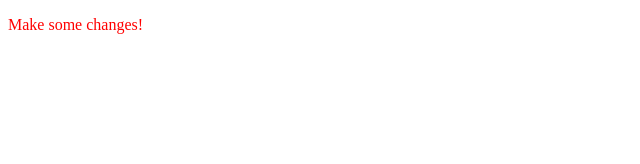
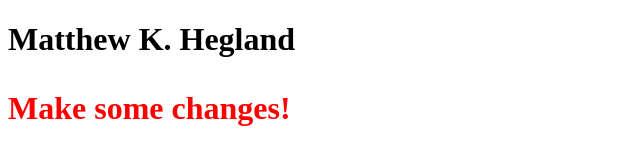
Before and after one commit to heglanmk/heglanmk.github.io, a plain HTML site: page index.html in a window 1280 px wide. Shown: the whole page, without its empty margins (0-640 px from the left). Drawn offline with Linux system fonts and the light colour scheme.

Commit message:
Adding Title

```diff
--- a/index.html
+++ b/index.html
@@ -6,6 +6,7 @@
   </head>
 
   <body>
+    <h1>Matthew K. Hegland
     <p>Make some changes!</p>
   </body>
 </html>
```
